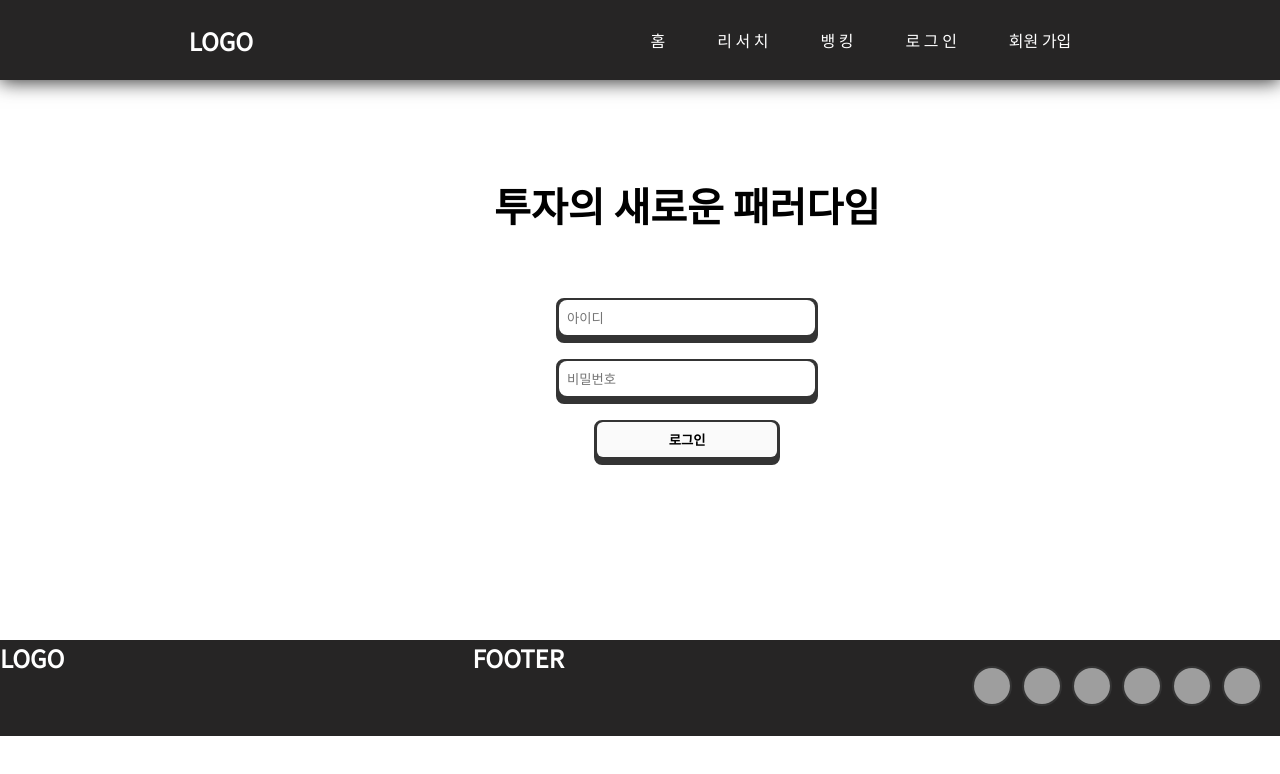
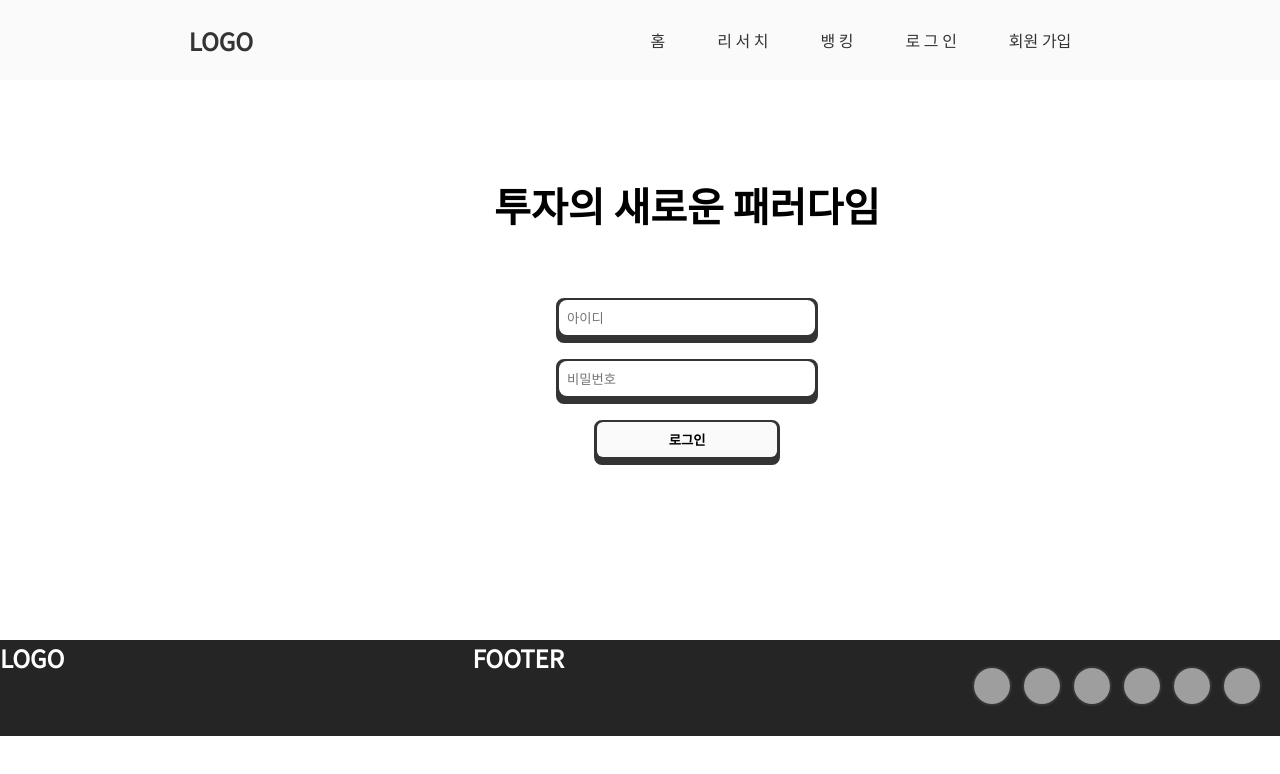
Before and after one commit to sjsin0905/bsbz-frontend, a React (Create React App) app: page /login in a window 1280 px wide. Shown: the top 774 px of the page. Built offline with nearby package versions, Linux system fonts and the light colour scheme; grey boxes are pictures that could not be loaded.

Commit message:
MOD: refactoring

```diff
--- a/src/components/BankingComponents/BankingMainBox.tsx
+++ b/src/components/Banking/BankingInfo.tsx
@@ -116,7 +116,7 @@ const Desc = styled.div`
   margin: 20px;
 `;
 
-export default function BankingMainBox() {
+export default function BankingInfo() {
   const [isOn, setisOn] = useState(true);
 
   const toggleHandler = () => {
--- a/src/components/Navigation.tsx
+++ b/src/components/Navigation.tsx
@@ -3,7 +3,7 @@ import { styled } from "styled-components";
 
 const Container = styled.div`
   background-color: ${(props) => props.theme.navColor};
-  color: ${(props) => props.theme.textColor2};
+  color: ${(props) => props.theme.textColor};
   height: 10vh;
 
   position: fixed;
@@ -14,7 +14,7 @@ const Container = styled.div`
   flex-direction: row;
   justify-content: space-around;
   align-items: center;
-  box-shadow: 0px 2px 18px rgba(0, 0, 0, 0.8);
+  /* box-shadow: 0px 2px 18px rgba(0, 0, 0, 0.8); */
 `;
 
 const NavBar = styled.div`
@@ -25,7 +25,7 @@ const NavBar = styled.div`
   gap: 12px;
 
   span {
-    color: ${(props) => props.theme.textColor2};
+    color: ${(props) => props.theme.textColor};
     padding: 12px 18px;
     border: 2px solid ${(props) => props.theme.navColor};
     transition: border-top ease-in-out 0.3s, border-right 0.3s ease-in-out 0.1s,
--- a/src/pages/Banking.tsx
+++ b/src/pages/Banking.tsx
@@ -3,7 +3,7 @@ import Loading from "../components/Loading";
 import Hood from "../components/Hood";
 import Navigation from "../components/Navigation";
 import Footer from "../components/Footer/Footer";
-import BankingMainBox from "../components/BankingComponents/BankingMainBox";
+import BankingMainBox from "../components/Banking/BankingInfo";
 
 export default function Banking() {
   const [isLoading, setIsLoading] = useState(false);
--- a/src/pages/Home.tsx
+++ b/src/pages/Home.tsx
@@ -50,7 +50,7 @@ export default function Home() {
       <Hood title={"HOMEPAGE"} />
       {isLoading && <Loading />}
       <Navigation />
-      <Slider data={imgList} />
+      {/* <Slider data={imgList} /> */}
       <MainInfo />
       <Footer />
     </>
--- a/src/utils/theme.ts
+++ b/src/utils/theme.ts
@@ -3,8 +3,8 @@ import { DefaultTheme } from "styled-components";
 export const theme: DefaultTheme = {
   backgroundColor: "#fafafaff",
   // 배경 색
-  navColor: "#262525ff",
-  // nav 생상 - 검정
+  navColor: "#fafafaff",
+  // nav 생상 - 흰색
   footerColor: "#262525ff",
   // footer 색상 - 검정
   borderColor: "#343434ff",
```
Also changed, not shown: src/components/Home/HomeInfo.tsx (added, +16 -0 lines).
